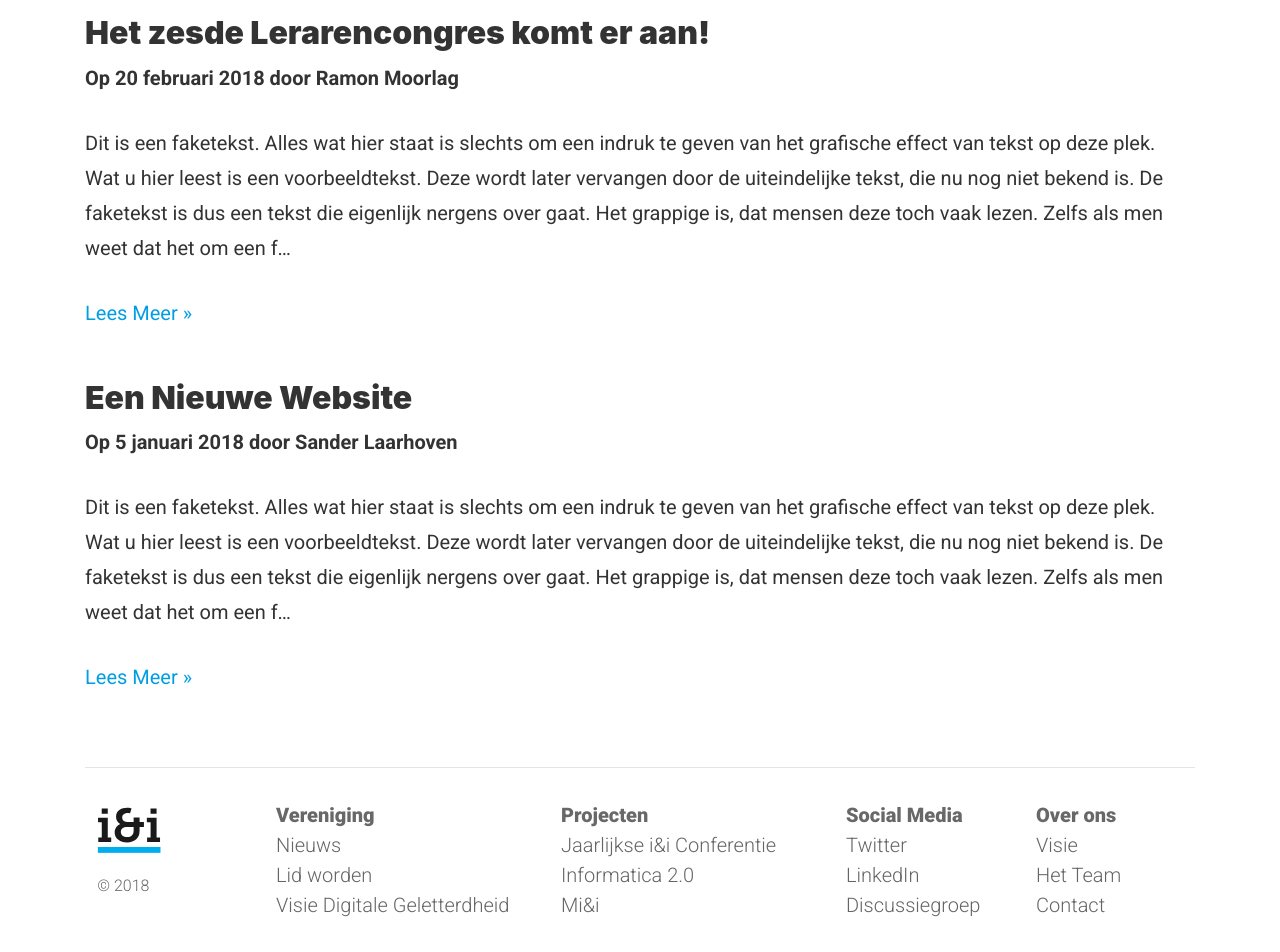
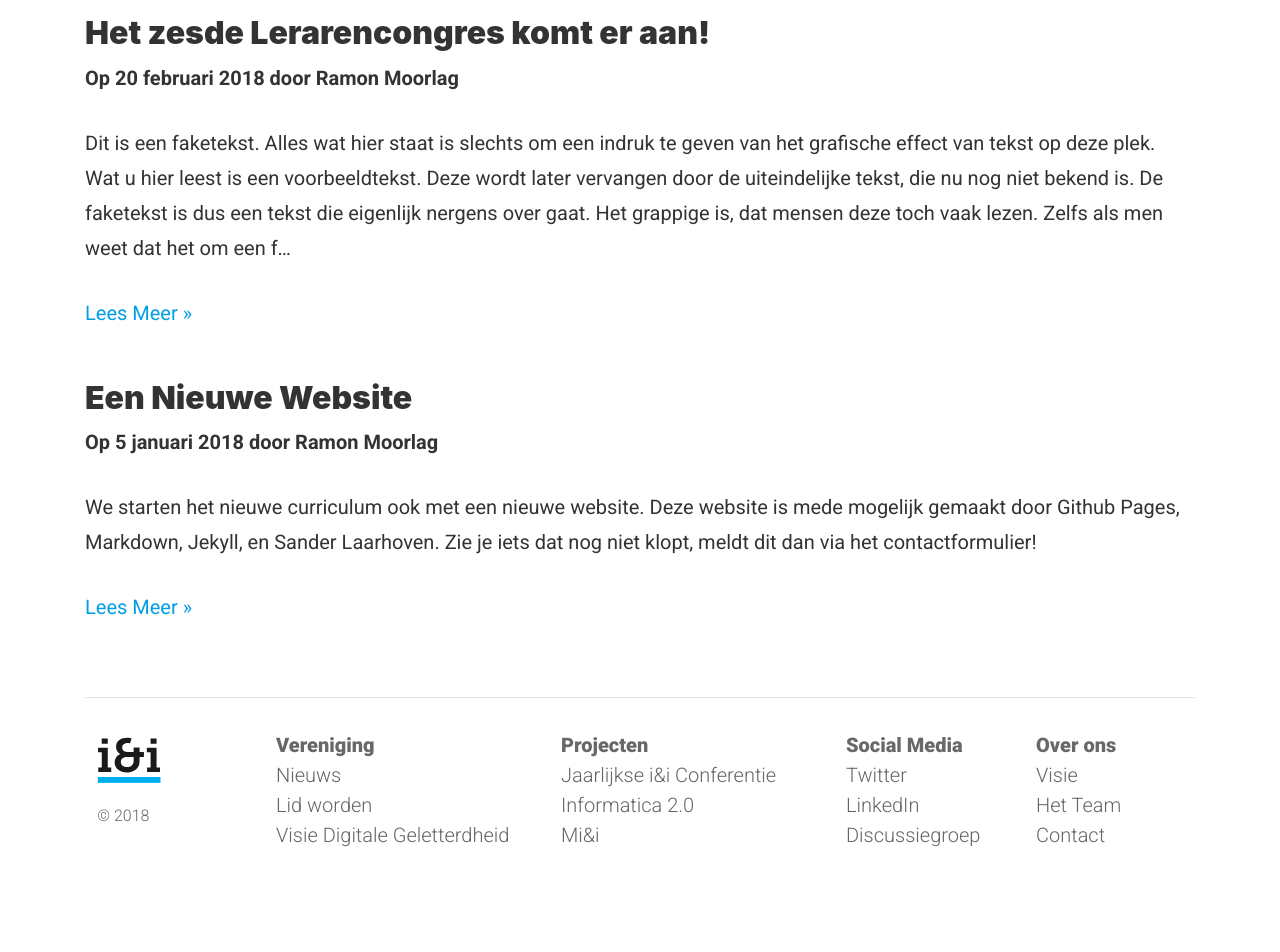
Before and after one commit to ieni/website, a Jekyll site: the page built from _pages/nieuws.md, in a window 1280 px wide. Shown: the part 418-1370 px from the top of the page. Built offline with Jekyll 4.4.1, drawn with Linux system fonts in a browser that asks for light colours; after the commit the page ends 1300 px from its top, so only the background shows below that; some of the changed lines change nothing that is shown.

Commit message:
Website tekst toegevoegd
Met dank aan Sander!

```diff
--- a/_posts/2018-01-05-nieuwe-website.md
+++ b/_posts/2018-01-05-nieuwe-website.md
@@ -1,21 +1,7 @@
 ---
 title: "Een Nieuwe Website"
-lead: "Dit is een faketekst. Alles wat hier staat is slechts om een indruk te geven van het grafische effect van tekst op deze plek."
-author: "Sander Laarhoven"
+lead: " Met de start van een nieuw curriculum, ook een nieuwe website! "
+author: "Ramon Moorlag"
 layout: post
 ---
-Dit is een faketekst. Alles wat hier staat is slechts om een indruk te geven van het grafische effect van tekst op deze plek. Wat u hier leest is een voorbeeldtekst. Deze wordt later vervangen door de uiteindelijke tekst, die nu nog niet bekend is. De faketekst is dus een tekst die eigenlijk nergens over gaat. Het grappige is, dat mensen deze toch vaak lezen. Zelfs als men weet dat het om een faketekst gaat, lezen ze toch door.
-
-Dit is een faketekst. Alles wat hier staat is slechts om een indruk te geven van het grafische effect van tekst op deze plek. Wat u hier leest is een voorbeeldtekst. Deze wordt later vervangen door de uiteindelijke tekst, die nu nog niet bekend is. De faketekst is dus een tekst die eigenlijk nergens over gaat. Het grappige is, dat mensen deze toch vaak lezen. Zelfs als men weet dat het om een faketekst gaat, lezen ze toch door.
-
-Dit is een faketekst. Alles wat hier staat is slechts om een indruk te geven van het grafische effect van tekst op deze plek. Wat u hier leest is een voorbeeldtekst. Deze wordt later vervangen door de uiteindelijke tekst, die nu nog niet bekend is. De faketekst is dus een tekst die eigenlijk nergens over gaat. Het grappige is, dat mensen deze toch vaak lezen. Zelfs als men weet dat het om een faketekst gaat, lezen ze toch door.
-
-> Dit is een faketekst. Alles wat hier staat is slechts om een indruk te geven van het grafische effect van tekst op deze plek. Wat u hier leest is een voorbeeldtekst. Deze wordt later vervangen door de uiteindelijke tekst, die nu nog niet bekend is. De faketekst is dus een tekst die eigenlijk nergens over gaat. Het grappige is, dat mensen deze toch vaak lezen. Zelfs als men weet dat het om een faketekst gaat, lezen ze toch door.
-
-Dit is een faketekst. Alles wat hier staat is slechts om een indruk te geven van het grafische effect van tekst op deze plek. Wat u hier leest is een voorbeeldtekst. Deze wordt later vervangen door de uiteindelijke tekst, die nu nog niet bekend is. De faketekst is dus een tekst die eigenlijk nergens over gaat. Het grappige is, dat mensen deze toch vaak lezen. Zelfs als men weet dat het om een faketekst gaat, lezen ze toch door.
-
-Dit is een faketekst. Alles wat hier staat is slechts om een indruk te geven van het grafische effect van tekst op deze plek. Wat u hier leest is een voorbeeldtekst. Deze wordt later vervangen door de uiteindelijke tekst, die nu nog niet bekend is. De faketekst is dus een tekst die eigenlijk nergens over gaat. Het grappige is, dat mensen deze toch vaak lezen. Zelfs als men weet dat het om een faketekst gaat, lezen ze toch door.
-
-Dit is een faketekst. Alles wat hier staat is slechts om een indruk te geven van het grafische effect van tekst op deze plek. Wat u hier leest is een voorbeeldtekst. Deze wordt later vervangen door de uiteindelijke tekst, die nu nog niet bekend is. De faketekst is dus een tekst die eigenlijk nergens over gaat. Het grappige is, dat mensen deze toch vaak lezen. Zelfs als men weet dat het om een faketekst gaat, lezen ze toch door.
-
-Dit is een faketekst. Alles wat hier staat is slechts om een indruk te geven van het grafische effect van tekst op deze plek. Wat u hier leest is een voorbeeldtekst. Deze wordt later vervangen door de uiteindelijke tekst, die nu nog niet bekend is. De faketekst is dus een tekst die eigenlijk nergens over gaat. Het grappige is, dat mensen deze toch vaak lezen. Zelfs als men weet dat het om een faketekst gaat, lezen ze toch door.
+We starten het nieuwe curriculum ook met een nieuwe website. Deze website is mede mogelijk gemaakt door Github Pages, Markdown, Jekyll, en [Sander Laarhoven](https://about.sander.tech). Zie je iets dat nog niet klopt, meldt dit dan via het [contactformulier](/over-ons#contact)!
```
